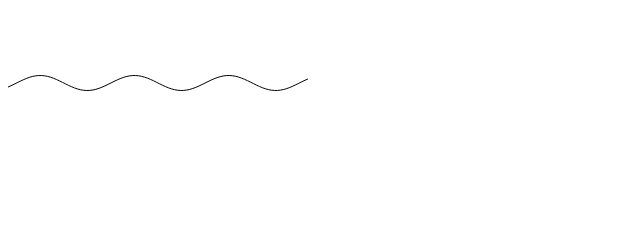
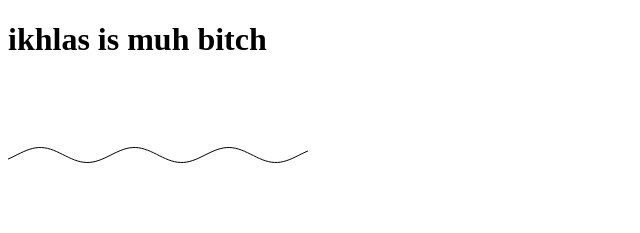
Before and after one commit to YassineBenAata/ikhlasissweet, a plain HTML site: page index.html in a window 1280 px wide. Shown: the whole page, without its empty margins (0-640 px from the left). Drawn offline with Linux system fonts and the light colour scheme.

Commit message:
Update index.html

```diff
--- a/index.html
+++ b/index.html
@@ -6,6 +6,7 @@
   <title>JS Bin</title>
 </head>
 <body>
+  <h1> ikhlas is muh bitch </h1>
   <canvas id="myCanvas"></canvas>
   <script type="text/javascript" src="jsfile.js"></script>
 </body>
```
